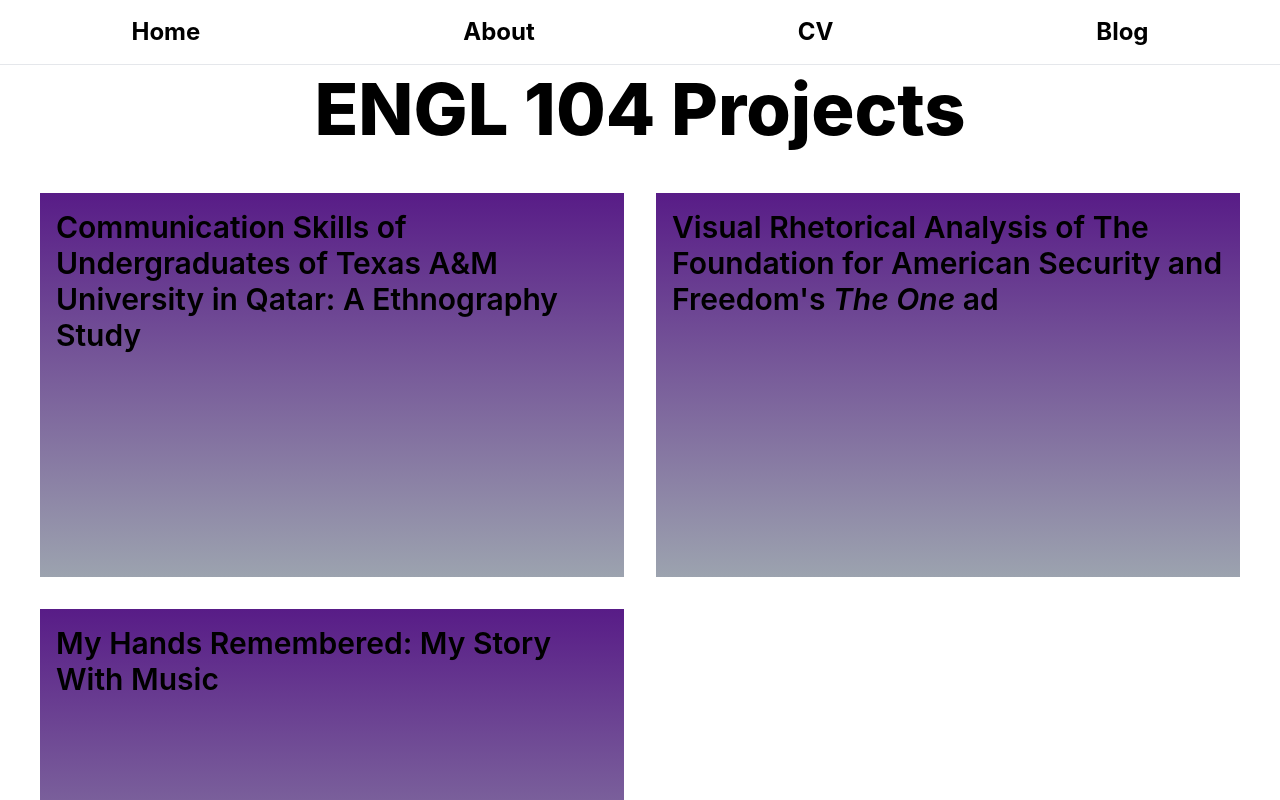
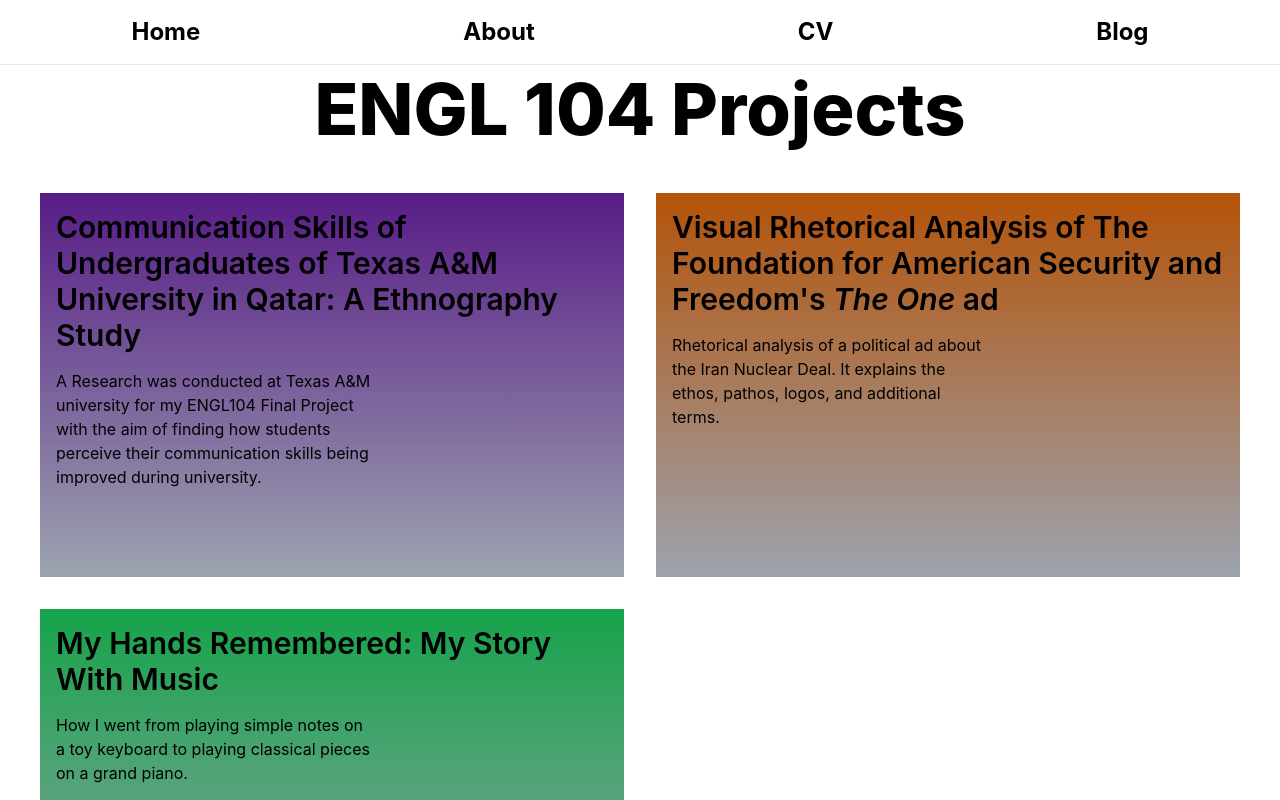
Before and after one commit to ChasexCodex/eportfolio, a Next.js app: page /work/english in a window 1280 px wide. Shown: the top 800 px of the page. Built offline with nearby package versions, Linux system fonts and the light colour scheme.

Commit message:
english pages +

```diff
--- /dev/null
+++ b/pages/work/english/ethnography.tsx
@@ -0,0 +1,10 @@
+import Page from '../../../components/Page'
+import NavBar from '../../../components/NavBar'
+
+export default function Ethnography() {
+  return (
+    <Page>
+      <NavBar/>
+    </Page>
+  )
+}
--- a/pages/work/english/index.tsx
+++ b/pages/work/english/index.tsx
@@ -1,5 +1,4 @@
 import Page from '../../../components/Page'
-import MainHeader from '../../../components/MainHeader'
 import NavBar from '../../../components/NavBar'
 import MainFooter from '../../../components/MainFooter'
 import Link from 'next/link'
@@ -15,29 +14,30 @@
       </div>
 
       <div className="grid grid-cols-2 p-10 gap-8">
-        <Link href="/work/english/ethnography" className="h-96 bg-gradient-to-b from-purple-900 to-gray-400 block">
-          <p className="px-4 pt-4 text-3xl font-semibold">
+        <Link href="/work/english/ethnography" className="px-4 h-96 bg-gradient-to-b from-purple-900 to-gray-400 block">
+          <p className="py-4 text-3xl font-semibold">
             Communication Skills of Undergraduates of Texas A&M University in Qatar: A Ethnography Study
           </p>
-          <p>
-
+          <p className="w-80">
+            A Research was conducted at Texas A&M university for my ENGL104 Final Project with the aim of finding how students
+            perceive their communication skills being improved during university.
           </p>
         </Link>
-        <Link href="/work/english/rhtorical" className="h-96 bg-gradient-to-b from-purple-900 to-gray-400 block">
-
-          <p className="px-4 pt-4 text-3xl font-semibold">
+        <Link href="/work/english/rhetorical" className="px-4 h-96 bg-gradient-to-b from-amber-700 to-gray-400 block">
+          <p className="py-4 text-3xl font-semibold">
             Visual Rhetorical Analysis of The Foundation for American Security and Freedom{'\''}s <i>The One</i> ad
           </p>
-          <p>
-
+          <p className="w-80">
+            Rhetorical analysis of a political ad about the Iran Nuclear Deal.
+            It explains the ethos, pathos, logos, and additional terms.
           </p>
         </Link>
-        <Link href="/work/english/music" className="h-96 bg-gradient-to-b from-purple-900 to-gray-400 block">
-          <p className="px-4 pt-4 text-3xl font-semibold">
+        <Link href="/work/english/music" className="px-4 h-96 bg-gradient-to-b from-green-600 to-gray-400 block">
+          <p className="py-4 text-3xl font-semibold">
             My Hands Remembered: My Story With Music
           </p>
-          <p>
-
+          <p className="w-80">
+            How I went from playing simple notes on a toy keyboard to playing classical pieces on a grand piano.
           </p>
         </Link>
       </div>
--- /dev/null
+++ b/pages/work/english/music.tsx
@@ -0,0 +1,10 @@
+import Page from '../../../components/Page'
+import NavBar from '../../../components/NavBar'
+
+export default function Music() {
+  return (
+    <Page>
+      <NavBar/>
+    </Page>
+  )
+}
--- /dev/null
+++ b/pages/work/english/rhetorical.tsx
@@ -0,0 +1,10 @@
+import Page from '../../../components/Page'
+import NavBar from '../../../components/NavBar'
+
+export default function Rhetorical() {
+  return (
+    <Page>
+      <NavBar/>
+    </Page>
+  )
+}
```
